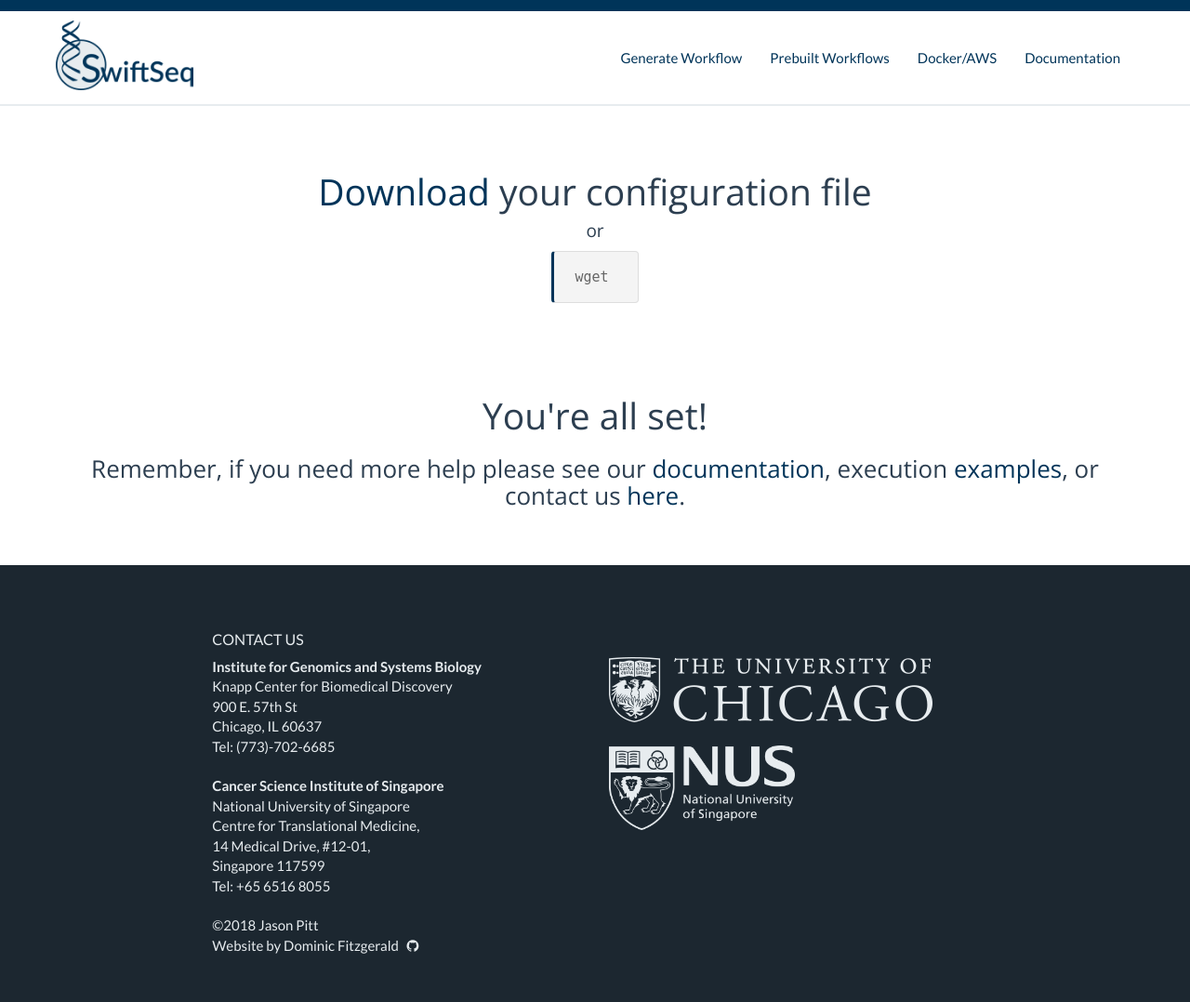
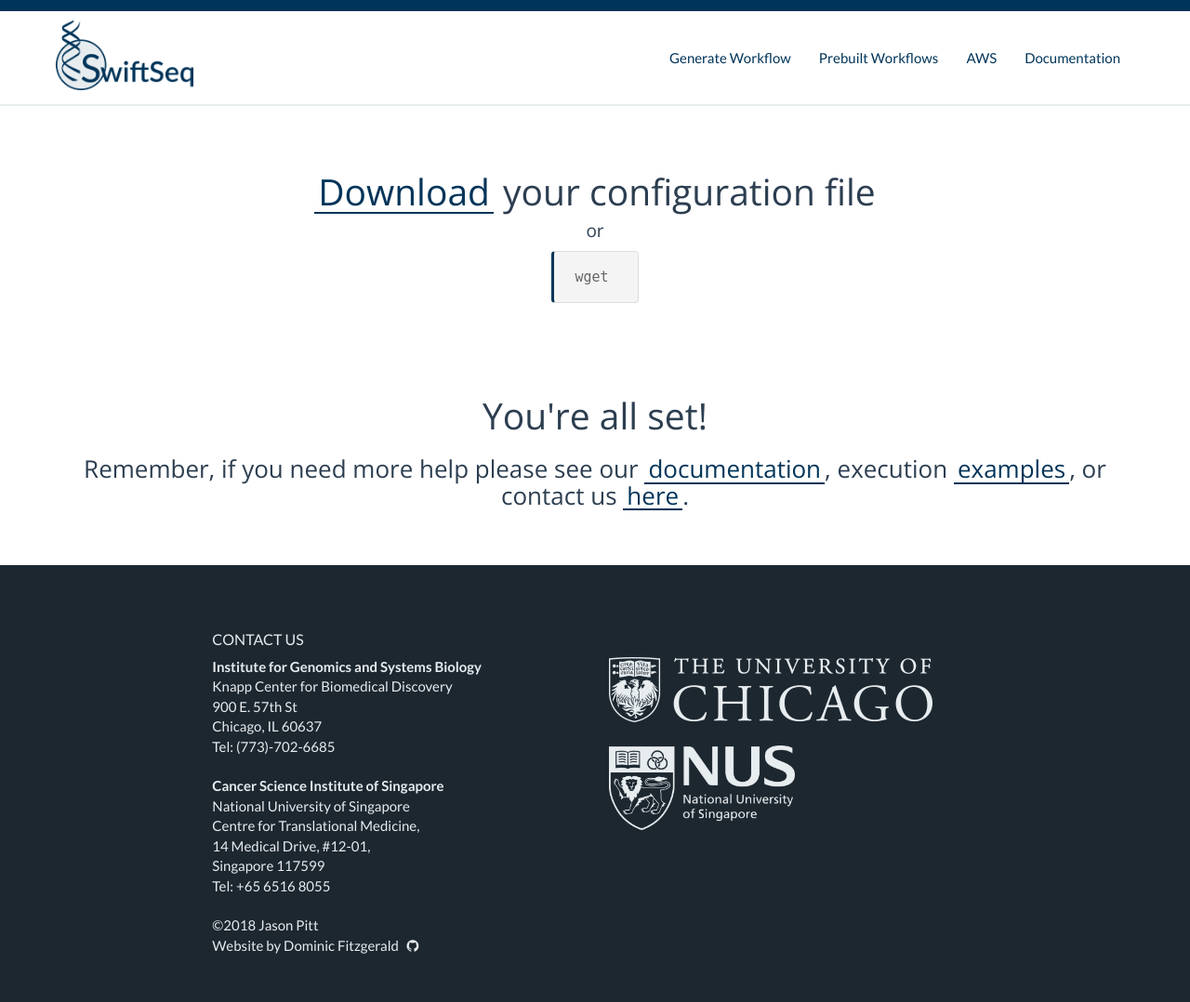
Before and after one commit to PittGenomics/SwiftSeqWeb, a Django app: template swiftseqweb/templates/swiftseqweb/generate_workflow/download_complete.html in a window 1280 px wide. Shown: the whole page at 93% size. Run offline with Django 3.2, Linux system fonts and the light colour scheme; the template is opened without the code that fills it, so the values that code supplies are empty; some libraries are stand-ins or nearby versions.

Commit message:
Made hyperlinks more visually obvious; added display_name parameter for software names; fixed empty setrule bug

```diff
--- a/swiftseqweb/static/css/swiftseqweb.css
+++ b/swiftseqweb/static/css/swiftseqweb.css
@@ -202,3 +202,38 @@ pre {
     display: inline-block;
     word-wrap: break-word;
 }
+
+a.box-effect {
+    position: relative;
+    display: inline-block;
+    outline: none;
+    text-decoration: none;
+    padding: 0 4px;
+}
+a.box-effect::before {
+    position: absolute;
+    top: 100%;
+    left: 0;
+    width: 100%;
+    height: 2px;
+    background: #003459;
+    content: '';
+    transition: top 0.3s;
+}
+a.box-effect:hover::before {
+    top: 0;
+}
+a.box-effect::after {
+    position: absolute;
+    top: 100%;
+    left: 0;
+    width: 2px;
+    height: 0;
+    background: #003459;
+    content: '';
+    transition: height 0.3s, top 0.3s;
+}
+a.box-effect:hover::after {
+    top: 0;
+    height: 100%;
+}
--- a/swiftseqweb/templates/swiftseqweb/ajax/program_set.html
+++ b/swiftseqweb/templates/swiftseqweb/ajax/program_set.html
@@ -8,7 +8,7 @@
     </h4>
     <select class="form-control select-programs" name="programSet-{{ program_set_id }}__program">
         {% for program in step.program_set.all %}
-        <option value="{{ program.id }}">{{ program.name }}</option>
+        <option value="{{ program.id }}">{{ program.display_name }}</option>
         {% endfor %}
     </select>
     <span class="notes" style="margin-top:12px;display:block"></span>
--- a/swiftseqweb/templates/swiftseqweb/generate_workflow/download_complete.html
+++ b/swiftseqweb/templates/swiftseqweb/generate_workflow/download_complete.html
@@ -4,7 +4,7 @@
 <div class="container">
     <div class="row swiftseq-text-centered">
         <h1>
-            <a href="{{ relative_download_link }}" download>Download</a>
+            <a href="{{ relative_download_link }}" class="box-effect" download>Download</a>
             your configuration file
         </h1><h4>or</h4>
         <pre>wget {{ full_download_link }}</pre>
@@ -16,8 +16,8 @@
     <div class="row swiftseq-text-centered">
         <h1>You're all set!</h1>
         <h3>Remember, if you need more help please see our
-        <a href="#">documentation</a>, execution
-        <a href="#">examples</a>, or contact us <a href="#">here</a>.</h3>
+        <a href="#" class="box-effect">documentation</a>, execution
+        <a href="#" class="box-effect">examples</a>, or contact us <a href="#" class="box-effect">here</a>.</h3>
     </div>
 </div>
 </section>
--- a/swiftseqweb/templates/swiftseqweb/www/learn_more.html
+++ b/swiftseqweb/templates/swiftseqweb/www/learn_more.html
@@ -23,7 +23,7 @@
             </p>
             Swiftseq:
             <ol>
-                <li>Is powered by the parallel scripting language <a href="http://swift-lang.org/main/">Swift</a>.</li>
+                <li>Is powered by the parallel scripting language <a href="http://swift-lang.org/main/" class="box-effect">Swift</a>.</li>
                 <li>Uses scatter-gather parallelism to reduce analysis run time by up to 8x.</li>
                 <li>Efficiently utilizes compute resources by packing tasks on workers.</li>
                 <li>Has a proven track record of scalability.</li>
@@ -32,7 +32,7 @@
                 <li>Allows users to specify algorithms and parameters via a graphical interface.</li>
                 <li>Can run on laptops/desktops, clusters, high-performance computing architectures,
                     and cloud resources — both commercial and private.</li>
-                <li>Is <a href="https://github.com/PittGenomics/SwiftSeq">open source</a>.</li>
+                <li>Is <a href="https://github.com/PittGenomics/SwiftSeq" class="box-effect">open source</a>.</li>
             </ol>
         </div>
     </div>
--- a/swiftseqweb/templates/swiftseqweb/www/navbar_default.html
+++ b/swiftseqweb/templates/swiftseqweb/www/navbar_default.html
@@ -11,7 +11,7 @@
         <ul class="nav navbar-nav">
             <li><a href="/generate-workflow/">Generate Workflow</a></li>
             <li><a href="/prebuilt-workflows/">Prebuilt Workflows</a></li>
-            <li><a href="#">Docker/AWS</a></li>
+            <li><a href="#">AWS</a></li>
 {#            <li><a href="/download">Download</a></li>#}
             <li><a href="http://swiftseq.readthedocs.io/">Documentation</a></li>
         </ul>
```
Also changed, not shown: swiftseqweb/models.py (+16 -4 lines).
